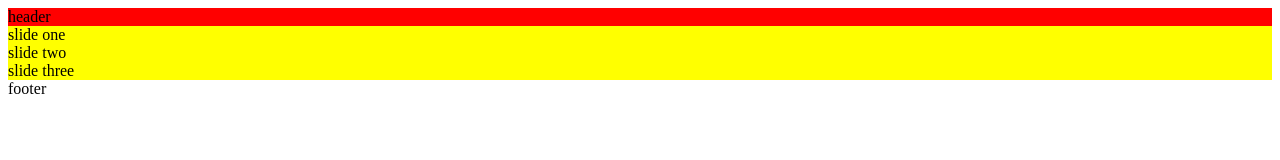
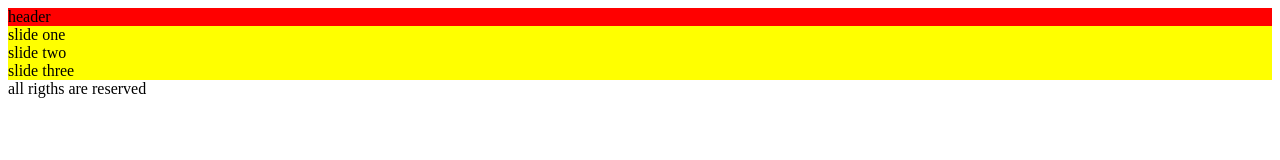
Before and after one commit to Nanafox8585/gi-copy, a plain HTML site: page index.html in a window 1280 px wide. Drawn offline with Linux system fonts and the light colour scheme.

Commit message:
footer update

```diff
--- a/index.html
+++ b/index.html
@@ -17,7 +17,7 @@
         <div>slide three</div>
     </div>
     <footer>
-        footer
+        all rigths are reserved
     </footer>
 </body>
 </html>
```
